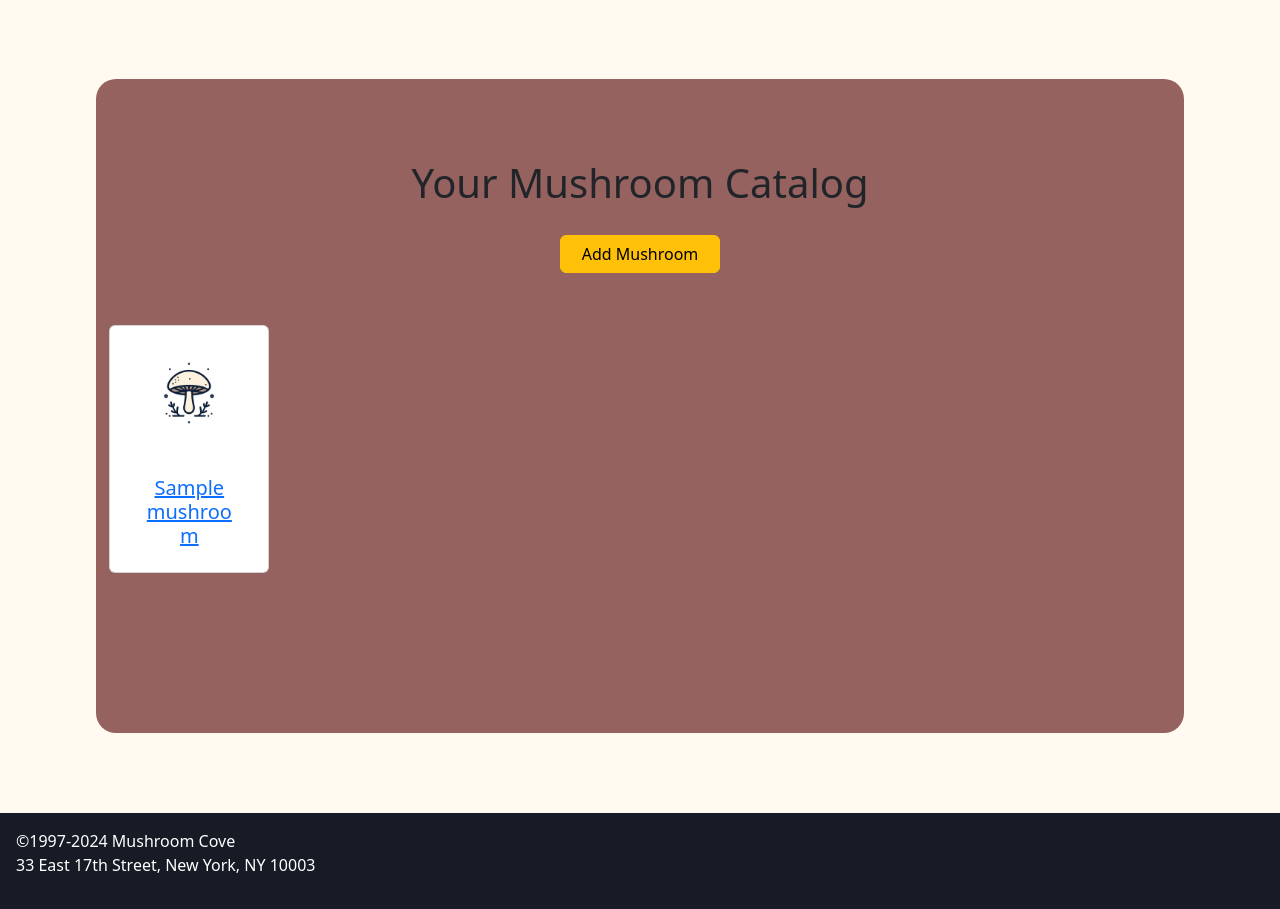
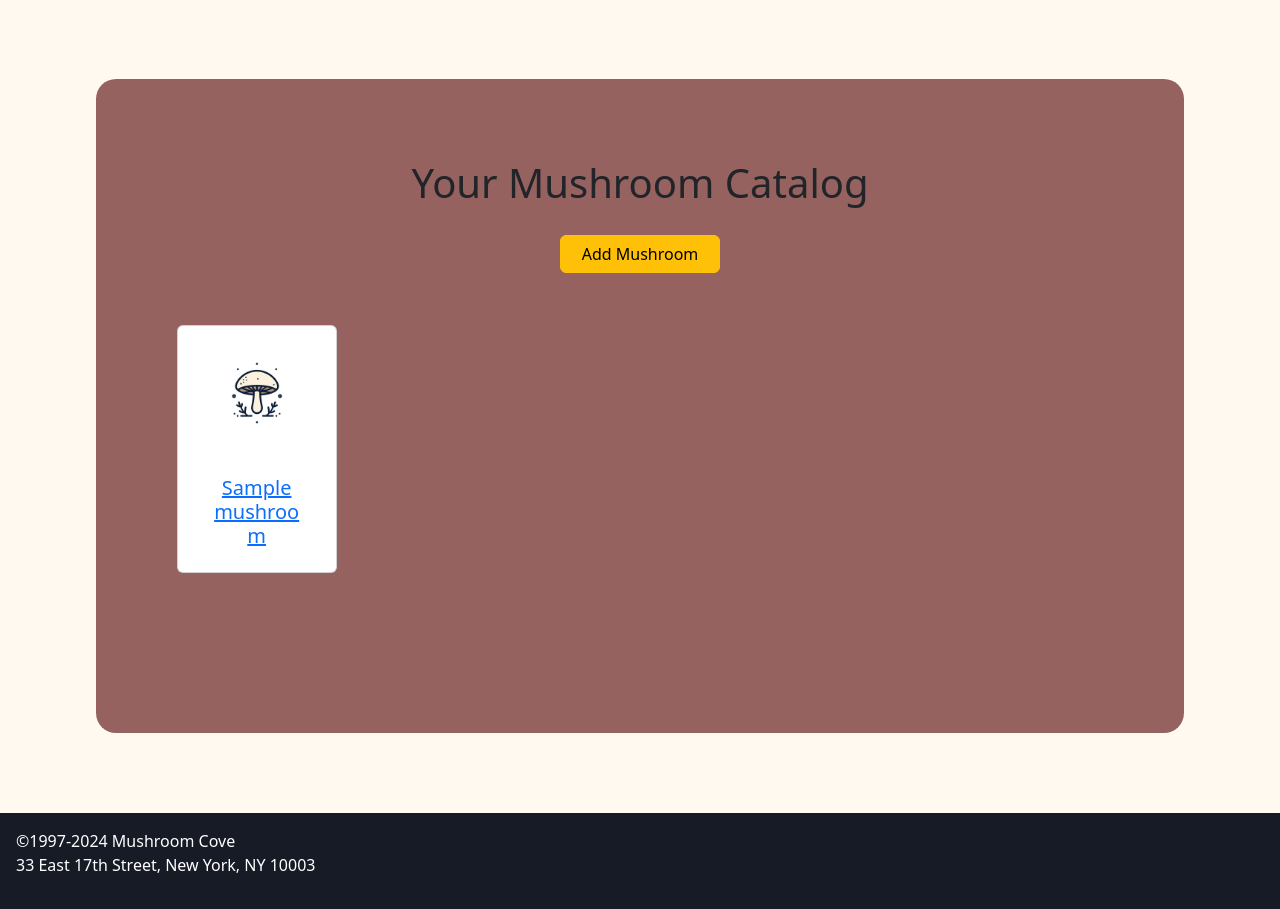
Before and after one commit to kpthanh01/mushroom-cove-django-app, a Django app: page /mushrooms/ in a window 1280 px wide. Shown: the part 57-966 px from the top of the page. Run offline with Django 5.2, Linux system fonts and the light colour scheme; a user stored in the database is signed in; tables that the repository leaves empty hold one stand-in row (values such as "Sample post").

Commit message:
removing a class

```diff
--- a/main_app/templates/mushrooms/index.html
+++ b/main_app/templates/mushrooms/index.html
@@ -7,7 +7,7 @@
   <section>
     <h1>Your Mushroom Catalog</h1>
     <button class="btn btn-warning btn-add"><a href="{% url "mushroom-create" %}">Add Mushroom</a></button>
-    <div class="container text-center">
+    <div class="text-center">
       <div class="row">
         {% for item in mushrooms %}
           <div class="card mushroom-card col-md-3 offset-md-1" style="width: 10rem;">
```
